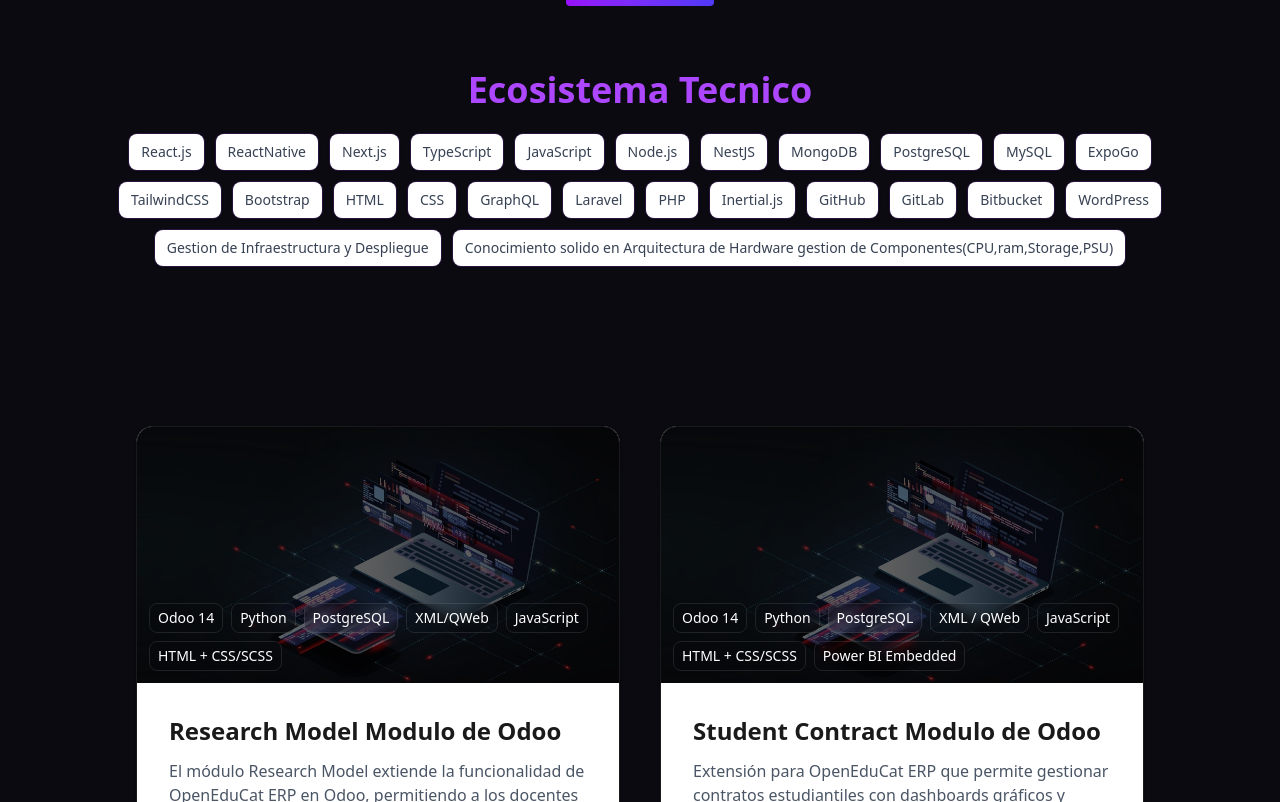
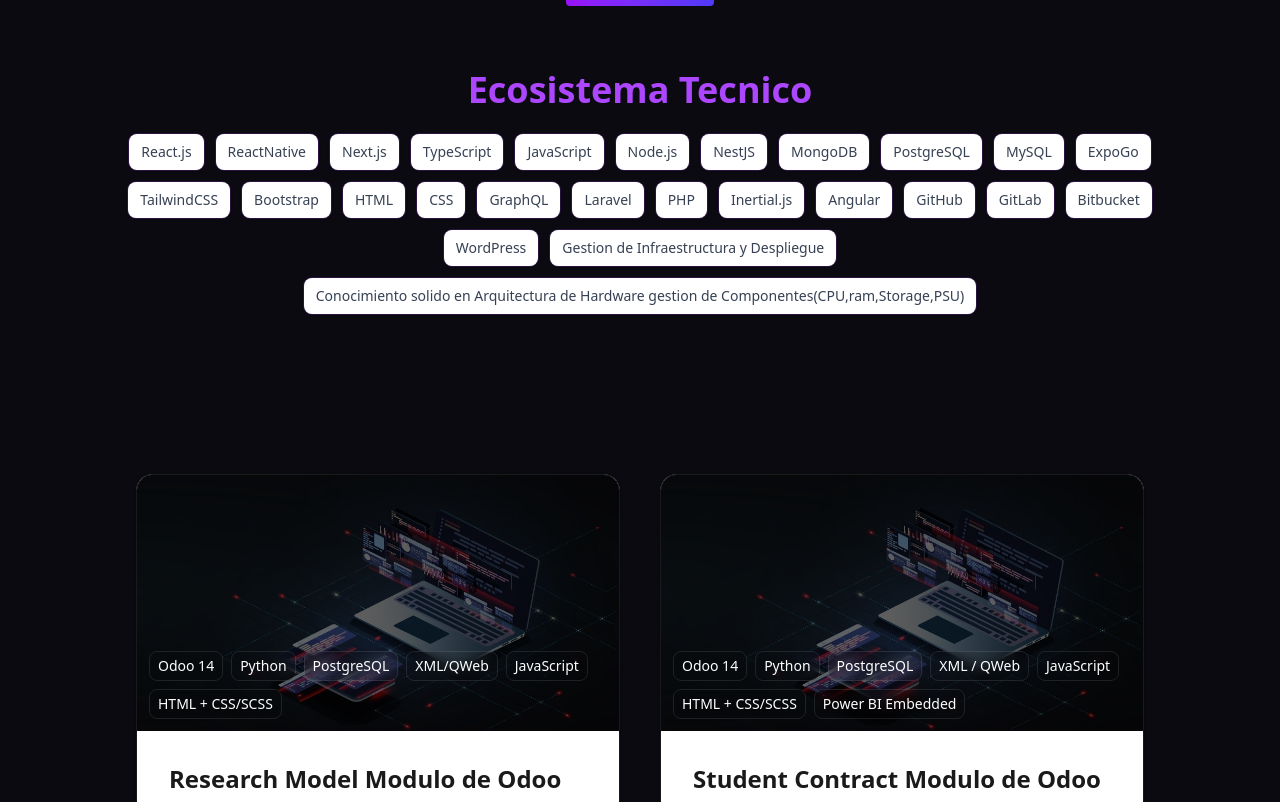
Before and after one commit to ferrarileonardo/mi-portafolio, a Next.js app: page / in a window 1280 px wide. Shown: the part 978-1780 px from the top of the page. Built offline with nearby package versions, Linux system fonts and the light colour scheme.

Commit message:
Add Skill

```diff
--- a/app/components/About.tsx
+++ b/app/components/About.tsx
@@ -66,7 +66,7 @@ export default function About() {
             "React.js", "ReactNative", "Next.js", "TypeScript", "JavaScript",
             "Node.js", "NestJS", "MongoDB", "PostgreSQL", "MySQL",
             "ExpoGo", "TailwindCSS", "Bootstrap", "HTML", "CSS",
-            "GraphQL", "Laravel", "PHP", "Inertial.js",
+            "GraphQL", "Laravel", "PHP", "Inertial.js","Angular",
             "GitHub", "GitLab", "Bitbucket", "WordPress" ,
             "Gestion de Infraestructura y Despliegue ",
             "Conocimiento solido en Arquitectura de Hardware gestion de Componentes(CPU,ram,Storage,PSU)",
```
